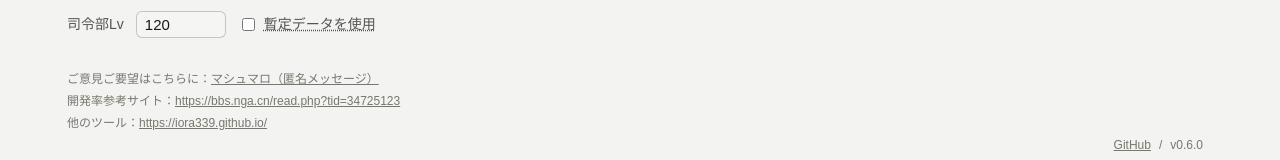
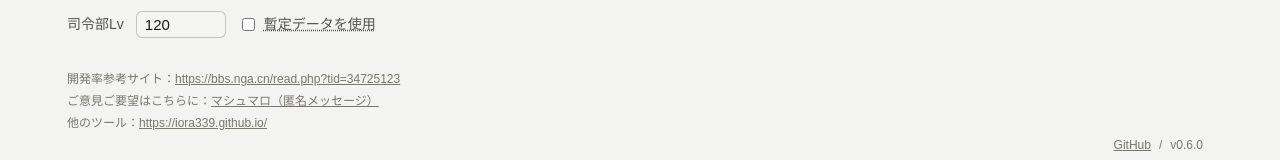
Before and after one commit to iora339/kc-dev-gen, a React (Vite) app: page / in a window 1280 px wide. Shown: the part 719-879 px from the top of the page. Built offline with nearby package versions, Linux system fonts and the light colour scheme.

Commit message:
フッターの並び順を変更し開発率参考サイトを先頭に

```diff
--- a/src/App.tsx
+++ b/src/App.tsx
@@ -401,8 +401,8 @@ export default function App() {
         </div>
       </div>
       <footer style={{ marginTop: "auto", paddingTop: "2rem", fontSize: 12, color: "var(--text-muted)" }}>
+        <p style={{ margin: "0 0 4px" }}>開発率参考サイト：<a href="https://bbs.nga.cn/read.php?tid=34725123" target="_blank" rel="noopener noreferrer" style={{ color: "inherit" }}>https://bbs.nga.cn/read.php?tid=34725123</a></p>
         <p style={{ margin: "0 0 4px" }}>ご意見ご要望はこちらに：<a href="https://marshmallow-qa.com/lmingitwavpu1ou?t=0HNCFk&utm_medium=url_text&utm_source=promotion" target="_blank" rel="noopener noreferrer" style={{ color: "inherit" }}>マシュマロ（匿名メッセージ）</a></p>
-        <p style={{ margin: "0 0 4px" }}>開発率参考サイト：<a href="https://bbs.nga.cn/read.php?tid=34725123" target="_blank" rel="noopener noreferrer" style={{ color: "inherit" }}>https://bbs.nga.cn/read.php?tid=34725123</a></p>
         <p style={{ margin: "0 0 4px" }}>他のツール：<a href="https://iora339.github.io/" target="_blank" rel="noopener noreferrer" style={{ color: "inherit" }}>https://iora339.github.io/</a></p>
         <p style={{ margin: 0, display: "flex", justifyContent: "flex-end", alignItems: "center", gap: 8 }}>
           <a href="https://github.com/iora339/kc-dev-gen" target="_blank" rel="noopener noreferrer" style={{ color: "inherit" }}>GitHub</a>
```
